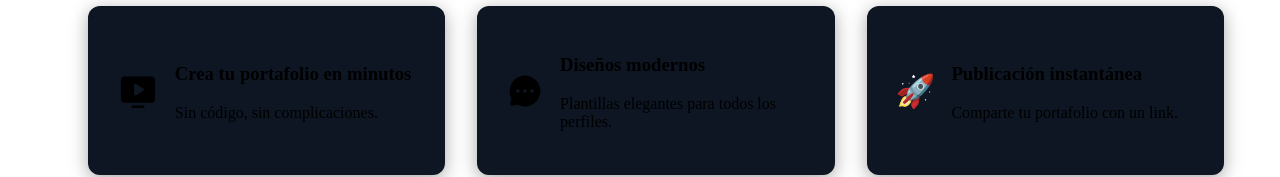
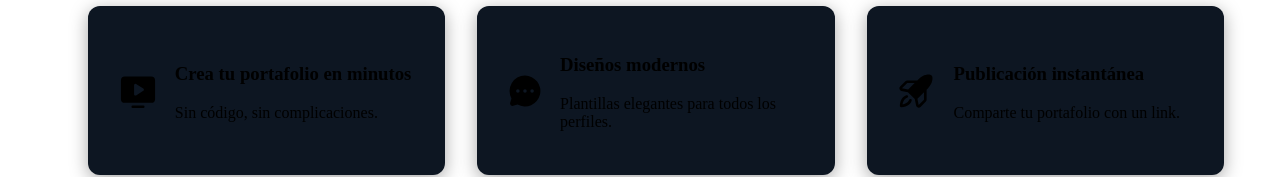
Before and after one commit to JeisonRedondo/FastPort, a React (Vite) app: page / in a window 1280 px wide. Shown: the part 895-1072 px from the top of the page. Built offline with nearby package versions, Linux system fonts and the light colour scheme; the HTML template or start-up script is replaced by a standard one.

Commit message:
[fix/mainLayout-nav,hero,FeatureSection]fixing children in MainLayout, changing icon in featureSection, error with css in HeroSection

```diff
--- a/src/components/Home/FeaturesSection.tsx
+++ b/src/components/Home/FeaturesSection.tsx
@@ -1,4 +1,4 @@
-import { MonitorPlay, ChatCircleDots } from "phosphor-react";
+import { MonitorPlay, ChatCircleDots, RocketLaunch } from "phosphor-react";
 export default function FeaturesSection() {
   return (
     <section className="feature-section ">
@@ -19,7 +19,7 @@ export default function FeaturesSection() {
       </article>
 
       <article className="feature ">
-        <div className="feature-icon">🚀</div>
+        <RocketLaunch size={42} weight="fill" className="feature-icon" />
         <div>
           <h3>Publicación instantánea</h3>
           <p>Comparte tu portafolio con un link.</p>
--- a/src/layouts/MainLayout/MainLayout.css
+++ b/src/layouts/MainLayout/MainLayout.css
@@ -147,7 +147,5 @@
 
   .close {
     display:none;
-    visibility: hidden;
-    pointer-events: none;
   }
 }
--- a/src/layouts/MainLayout/MainLayout.tsx
+++ b/src/layouts/MainLayout/MainLayout.tsx
@@ -4,16 +4,12 @@ import "./MainLayout.css";
 import Header from "../../components/MainLayout/Header";
 import Footer from "../../components/MainLayout/Footer";
 
-interface MainLayoutProps {
-  children?: ReactNode;
-}
 
-function MainLayout({ children }: MainLayoutProps) {
+function MainLayout() {
   return (
     <section className="mainlayout-section">
       <Header />
       <main>
-        {children}
         <Outlet />
       </main>
       <Footer/>
--- a/src/pages/Home.css
+++ b/src/pages/Home.css
@@ -54,7 +54,6 @@
   opacity: 0;
   animation: fadeUp 0.9s ease-out forwards;
   animation-delay: 0.05s;
-  overflow: hidden;
 }
 
 .hero-title {
```
